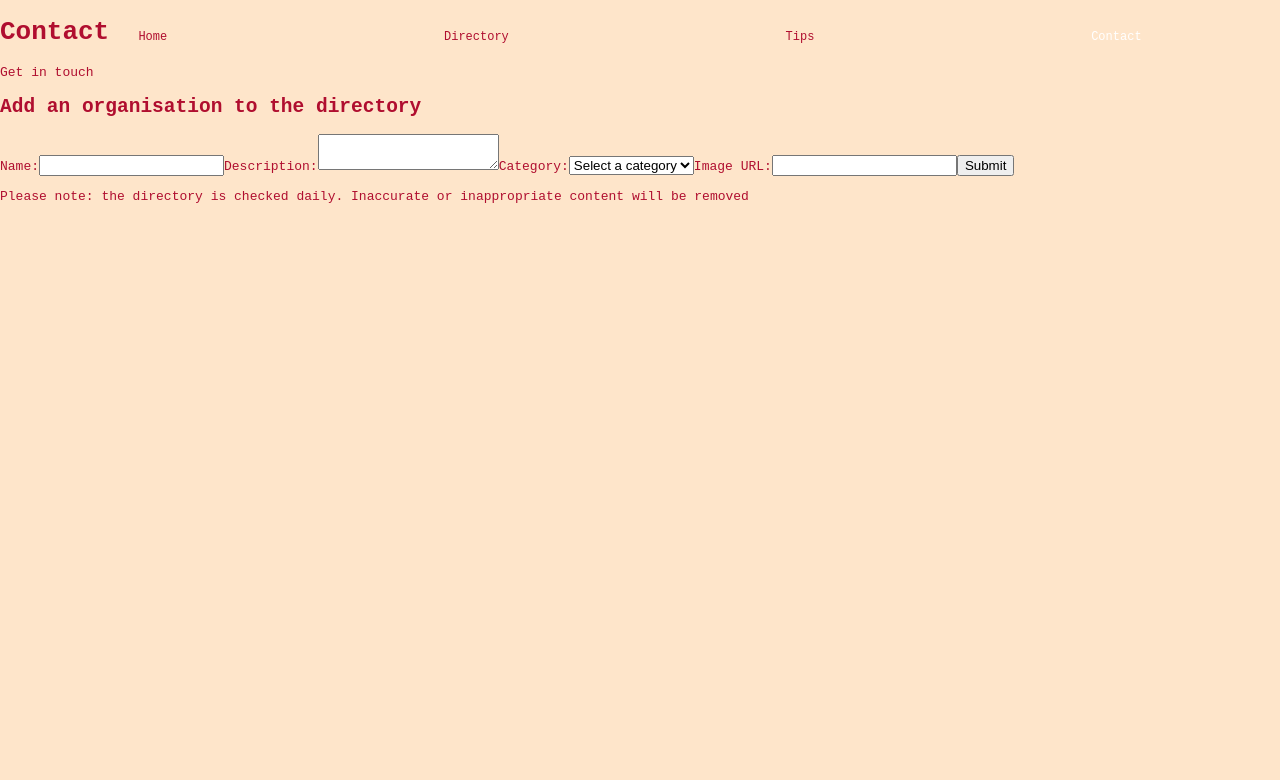
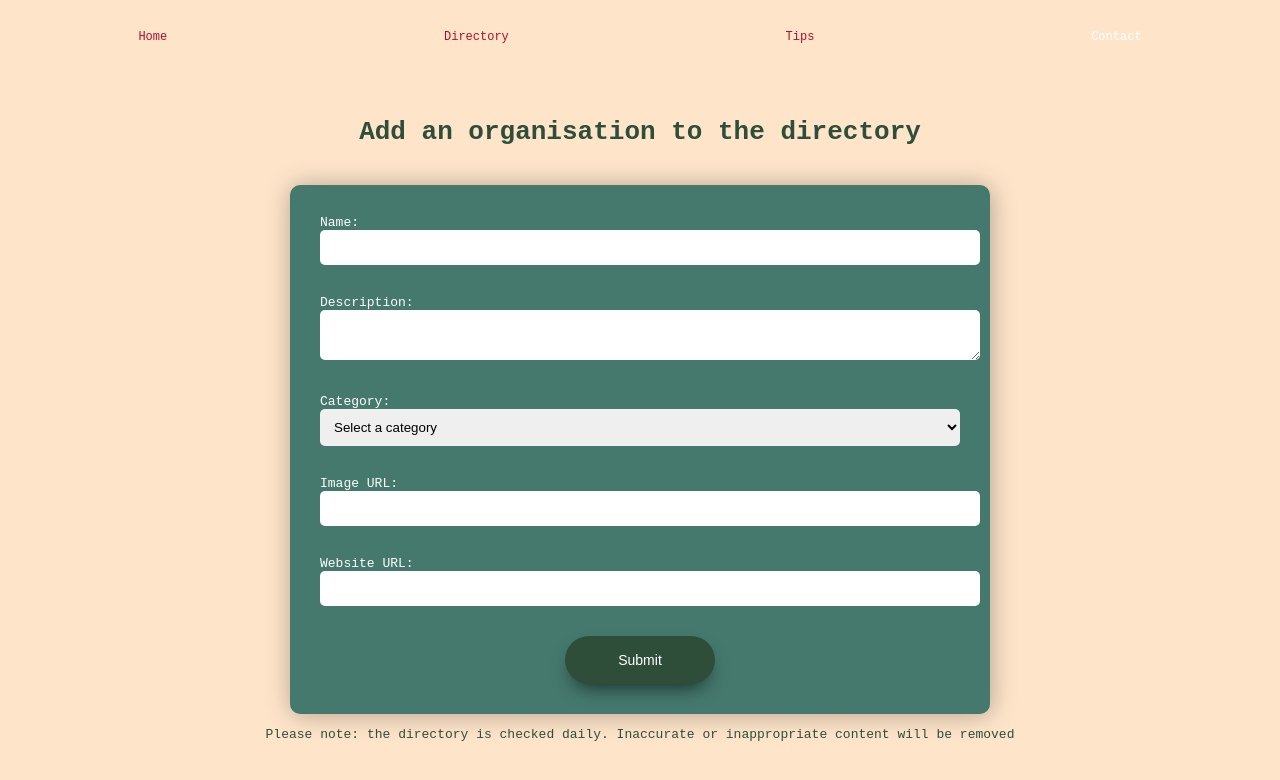
Before and after one commit to SimoneVeitch/climate-change-directory, a React (Create React App) app: page /contact in a window 1280 px wide. Shown: the top 780 px of the page. Built offline with nearby package versions, Linux system fonts and the light colour scheme; data requests are answered from the project's data file.

Commit message:
Updated CSS, changed contact page layout, attempted to get resultlist to work as expected

```diff
--- a/src/Components/App.js
+++ b/src/Components/App.js
@@ -12,11 +12,18 @@ function App() {
 
   useEffect(() => {
     fetch("http://localhost:3000/organisations")
-      .then((r) => r.json())
-      .then((data) => {
-        setList(data);
-      });
-  }, []);
+        .then((response) => response.json())
+        .then((data) => {
+            setList(data);
+        })
+        .catch((error) => {
+            console.error("Error fetching organisations:", error);
+        });
+}, []);
+
+const handleAddOrganisation = (newOrganisation) => {
+    setList([...list, newOrganisation]);
+};
 
   return (
     <Router>
@@ -30,7 +37,7 @@ function App() {
             <Tips />
           </Route>
           <Route exact path="/contact">
-            <Contact />
+            <Contact onAddOrganisation={handleAddOrganisation}/>
           </Route>
           <Route exact path="/">
             <Home />
--- a/src/Components/Contact.js
+++ b/src/Components/Contact.js
@@ -5,17 +5,36 @@ function Contact() {
     const [description, setDescription] = useState("");
     const [image, setImage] = useState("");
     const [category, setCategory] = useState("");
+    const [website, setWebsite] = useState("");
+    const [submitted, setSubmitted] = useState(false);
 
-    const categories = ["Ocean", "Forests", "Poverty"]; // Hardcoded categories
+    const categories = ["Oceans", "Forest", "Poverty"]; // Hardcoded categories
 
     const handleSubmit = (e) => {
         e.preventDefault();
-        const newOrganisation = { name, description, category, image };
+        const newOrganisation = { name, description, category, image, website };
 
-        // Send a POST request to add the new organisation to the server
-
-        // Assuming there's a function to clear the form inputs
+        fetch("http://localhost:3000/organisations", {
+        method: "POST",
+        headers: {
+            "Content-Type": "application/json"
+        },
+        body: JSON.stringify(newOrganisation)
+    })
+    .then(response => {
+        if (!response.ok) {
+            throw new Error("Failed to add organisation");
+        }
+        return response.json();
+    })
+    .then(data => {
+        console.log("Organisation added:", data);
+        setSubmitted(true);
         clearForm();
+    })
+    .catch(error => {
+        console.error("Error adding organisation:", error);
+    });
 };
 
     const clearForm = () => {
@@ -23,14 +42,16 @@ function Contact() {
         setDescription("");
         setCategory("");
         setImage("");
+        setWebsite("");
     };
 
     return (
-        <div>
-            <h1>Contact</h1>
-            <p>Get in touch</p>
-            <h2>Add an organisation to the directory</h2>
-            <form onSubmit={handleSubmit}>
+        <div id="contact-container">
+          <h1>Add an organisation to the directory</h1>
+          {submitted ? (
+            <p>Thank you for your submission!</p>
+          ) : (
+            <form onSubmit={handleSubmit} className="contact-form">
               <label>
                 Name:
                 <input type="text" value={name} onChange={(e) => setName(e.target.value)} />
@@ -52,8 +73,13 @@ function Contact() {
                 Image URL:
                 <input type="text" value={image} onChange={(e) => setImage(e.target.value)} />
               </label>
+              <label>
+                Website URL:
+                <input type="url" value={website} onChange={(e) => setWebsite(e.target.value)} />
+              </label>
               <button type="submit">Submit</button>
             </form>
+          )}
           <p>Please note: the directory is checked daily. Inaccurate or inappropriate content will be removed</p>
         </div>
       );
--- a/src/Components/DirectoryList.js
+++ b/src/Components/DirectoryList.js
@@ -13,8 +13,9 @@ function DirectoryList({ list }) {
 
     return (
         <div id="list-container">
-            <div id="directory-h1">
-            <h1>CATEGORIES</h1>
+            <div className="directory-copy">
+      <h1>CLIMATE ACTION CATEGORIES</h1>
+            <p>Select from a category below that you are passionate about. Explore organizations that are making a positive change in the world. Choose a category that resonates with you and discover ways to get involved. Visit the organizations' pages to see how you can support them or get involved yourself.</p>
             </div>
             <div className="card-container">
                 {categories.map((category, index) => (
--- a/src/Components/Home.js
+++ b/src/Components/Home.js
@@ -7,11 +7,14 @@ function Home() {
   return (
     <div className="home-container">
    <div className="hero-copy">
-      <h1>CLIMATE ACTION DIRECTORY</h1>
+      <h1>WELCOME TO OUR CLIMATE ACTION DIRECTORY</h1>
     <img src={heroImage} alt="Hero Image" className="hero-image" />
-    <p>Ready to make a difference in the fight against climate change? Feeling overwhelmed about where to begin? Explore our Climate Action Directory! Discover a curated list of organizations actively combating the climate crisis, conveniently categorized for your ease.
-        From supporting initiatives to getting directly involved, there's a place for everyone. Plus, don't miss out on our tips for simple, everyday actions you can take to become a true climate warrior!
-        Discover our directory by clicking below</p>
+    <p>
+    Are you ready to make a difference in the fight against climate change? Feeling overwhelmed about where to begin? Explore our Climate Action Directory! Discover a curated list of organizations actively combating the climate crisis, conveniently categorized for your ease.
+    From supporting initiatives to getting directly involved, there's a place for everyone.<br /><br />
+    Plus, don't miss out on our tips for simple, everyday actions you can take to become a true climate warrior!<br /><br />
+    Discover our directory by clicking below
+</p>
     </div>
      <Link to="/directorylist" className="link">
         <button id="hero-button" onClick={() => console.log("Clicked!")}>→</button>
--- a/src/Components/NavBar.js
+++ b/src/Components/NavBar.js
@@ -1,10 +1,27 @@
-import React from "react";
+import React, {useState, useEffect} from "react";
 import { NavLink } from "react-router-dom";
 
 function NavBar() {
+    const [navBackground, setNavBackground] = useState(false);
+
+
+  const handleScroll = () => {
+    if (window.scrollY > 50) {
+      setNavBackground(true);
+    } else {
+      setNavBackground(false);
+    }
+  };
+
+  useEffect(() => {
+    window.addEventListener("scroll", handleScroll);
+    return () => {
+      window.removeEventListener("scroll", handleScroll);
+    };
+  }, []);
 
   return (
-    <div className="navbar">
+    <div className={`navbar ${navBackground ? "navbar-scrolled" : ""}`}>
       <NavLink to="/" exact className="navlink" activeClassName="active">
         Home
       </NavLink>
--- a/src/db.json
+++ b/src/db.json
@@ -27,6 +27,30 @@
       "description": "Ocean Conservancy is working with you to protect the ocean from today’s greatest global challenges. Together, we create evidence-based solutions for a healthy ocean and the wildlife and communities that depend on it.",
       "category": "Oceans",
       "url": "https://oceanconservancy.org/"
+    },
+    {
+      "id": "8baf",
+      "name": "Test",
+      "description": "Again",
+      "category": "Forest",
+      "image": "https://img.freepik.com/free-vector/hand-drawn-ocean-plastic-pollution-illustration_23-2150378110.jpg",
+      "website": "https://oceanconservancy.org/"
+    },
+    {
+      "id": "1627",
+      "name": "Orgnaisation test 2",
+      "description": "Nature and stuff",
+      "category": "Forest",
+      "image": "https://img.freepik.com/free-vector/hand-drawn-ocean-plastic-pollution-illustration_23-2150378110.jpg",
+      "website": "https://oceanconservancy.org/"
+    },
+    {
+      "id": "e97f",
+      "name": "Organisation 3",
+      "description": "more nature",
+      "category": "Poverty",
+      "image": "https://img.freepik.com/free-vector/hand-drawn-ocean-plastic-pollution-illustration_23-2150378110.jpg",
+      "website": "https://oceanconservancy.org/"
     }
   ]
 }
--- a/src/index.css
+++ b/src/index.css
@@ -98,6 +98,11 @@ html, body {
   justify-content: space-around;
   padding: 20px 0;
   z-index: 10; /* Ensure it is above other content */
+  transition: background-color 0.3s;
+}
+
+.navbar-scrolled {
+  background-color: rgba(0, 0, 0, 0.8); /* Change this to your desired color */
 }
 
 .navlink {
@@ -122,6 +127,7 @@ html, body {
   display: flex;
   flex-direction: column;
   align-items: center; /* Center children horizontally */
+  position: relative; /* Add this line to create a positioning context */
 }
 
 .result-container {
@@ -136,6 +142,7 @@ html, body {
 .result-card {
   background: rgb(69, 121, 109);;
   max-width: 500px;
+  min-width: 500px;
   border-radius: 10px;
   box-shadow: 1px 1px 2rem rgba(0, 0, 0, 0.3);
   position: relative;
@@ -257,7 +264,6 @@ html, body {
   width: 70%;
   max-width: 1000px;
   height: auto;
-  margin: 20px 0;
 }
 
 .card h2 {
@@ -316,11 +322,9 @@ html, body {
   margin-bottom: 50px;;
 }
 
-
 .tips-card {
   background: none;
-  max-width: 700px;
-  max-height: 300px;
+  max-width: 800px;
   border-radius: 10px;
   box-shadow: 1px 1px 2rem rgba(0, 0, 0, 0.2);
   position: relative;
@@ -330,7 +334,7 @@ html, body {
 }
 
 .img-container {
-  flex: 0 0 40%; /* Increased width */
+  flex: 0 0 35%; /* Increased width */
   height: 300px;
   width: 200px;
   overflow: hidden;
@@ -349,13 +353,122 @@ html, body {
 .text-container {
   flex: 1;
   color: #ffffff;
+  margin: 20px;
 }
 
 .tips-card h2 {
   margin: 0;
   font-size: 1.25rem;
+  color: #b00e2f;
 }
 
 .tips-card p {
-  margin-top: 10px;
+  margin-top: 20px;
+  color: #b00e2f;
 }
+
+.tips-card.reverse {
+  flex-direction: row-reverse;
+}
+
+.tips-card.reverse .img-container {
+  margin-right: 0;
+  margin-left: 20px;
+}
+
+#contact-container {
+  margin-top: 100px;
+  width: 100%;
+  display: flex;
+  flex-direction: column;
+  align-items: center; /* Center children horizontally */
+}
+
+#contact-container h1,
+#contact-container h2,
+#contact-container h3,
+#contact-container p {
+  color: rgb(47, 78, 58);
+}
+
+.contact-form {
+  background: rgb(69, 121, 109);
+  width: 50%;
+  border-radius: 10px;
+  box-shadow: 1px 1px 2rem rgba(0, 0, 0, 0.3);
+  padding: 30px;
+  margin-top: 20px;
+  display: flex;
+  flex-direction: column;
+}
+
+.contact-form label {
+  color: #ffffff;
+  margin-bottom: 10px;
+}
+
+.contact-form input,
+.contact-form textarea,
+.contact-form select {
+  padding: 10px;
+  margin-bottom: 20px;
+  border: none;
+  border-radius: 5px;
+  width: 100%; /* Set width to 100% for all input elements */
+}
+
+.contact-form button {
+  border: none;
+  outline: none;
+  background: rgb(47, 78, 58);
+  border-radius: 50px;
+  color: #ffffff;
+  font-size: 14px;
+  box-shadow: 0 10px 20px -8px rgba(0, 0, 0, 0.7);
+  padding: 16px;
+  width: 150px;
+  align-self: center;
+  text-decoration: none;
+  text-align: center;
+  transition: all 0.5s;
+  cursor: pointer;
+  position: relative;
+}
+
+.contact-form button:hover {
+  padding-right: 24px;
+  padding-left: 8px;
+}
+
+.contact-form button:hover::after {
+  content: '»';
+  opacity: 1;
+  right: 5px;
+  position: absolute;
+  top: 50%;
+  transform: translateY(-50%);
+  transition: 0.5s;
+}
+
+.contact-form button::after {
+  content: '';
+  opacity: 0;
+  right: -20px;
+  transition: 0.5s;
+}
+
+.contact-image {
+  height: 200px;
+  margin-bottom: 40px;
+  margin-top: 40px;
+  transition: transform 0.3s;
+}
+
+.contact-image:hover {
+  transform: scale(1.1);
+}
+
+.directory-copy {
+  text-align: center;
+  max-width: 80%;
+}
```
Also changed, not shown: src/Components/ResultsList.js (+16 -7 lines), src/Components/Tips.js (+96 -60 lines), src/contact-image.png (added). Lines whose indentation alone changed are shown as unchanged.
